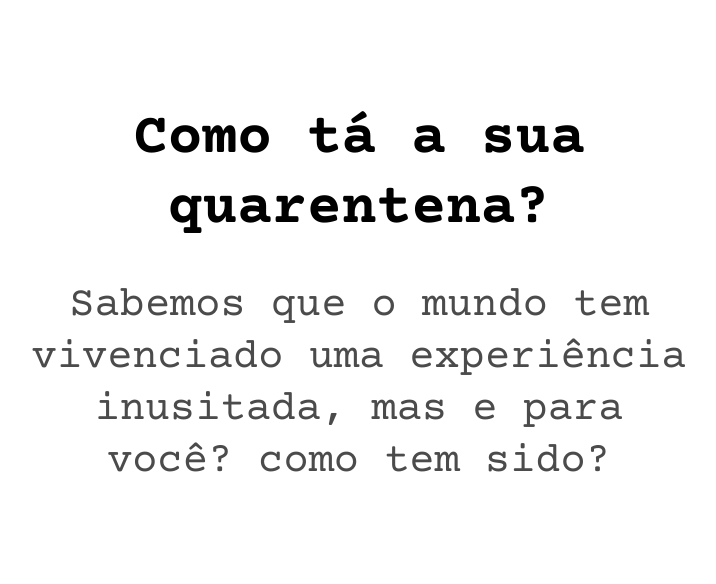
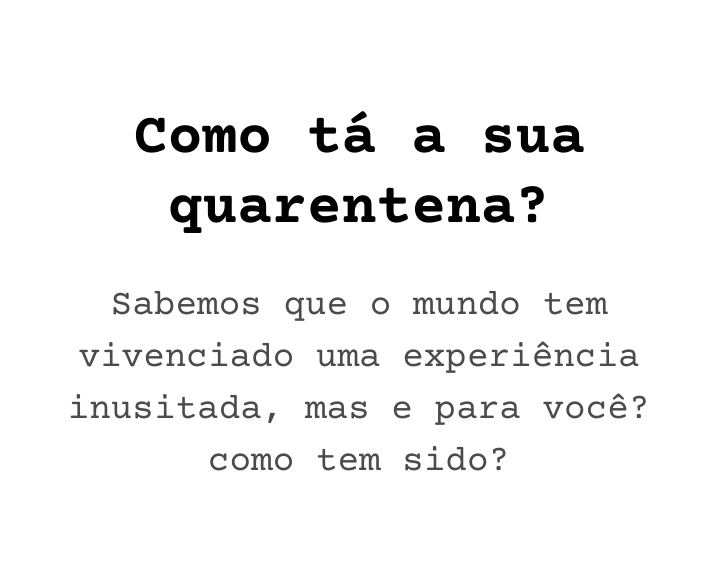
Before and after one commit to guibullejos/comotaaquarentena, a PHP site: page / in a window 1280 px wide. Shown: the top 584 px of the page, without its empty margins (281-997 px from the left). Run offline with PHP 8.4, Linux system fonts and the light colour scheme; some libraries are stand-ins or nearby versions.

Commit message:
Update style.css

```diff
--- a/css/style.css
+++ b/css/style.css
@@ -108,12 +108,12 @@ h1.big, h2.big {
 }
 h1.small, h2.small {
   font-size: 42px;
-  line-height: 52px;
+  line-height: 48px;
   font-weight: 400;
 }
 
 h3 {
-  font-size: 42px;
+  font-size: 36px;
   line-height: 52px;
   font-weight: 400;
 }
```
